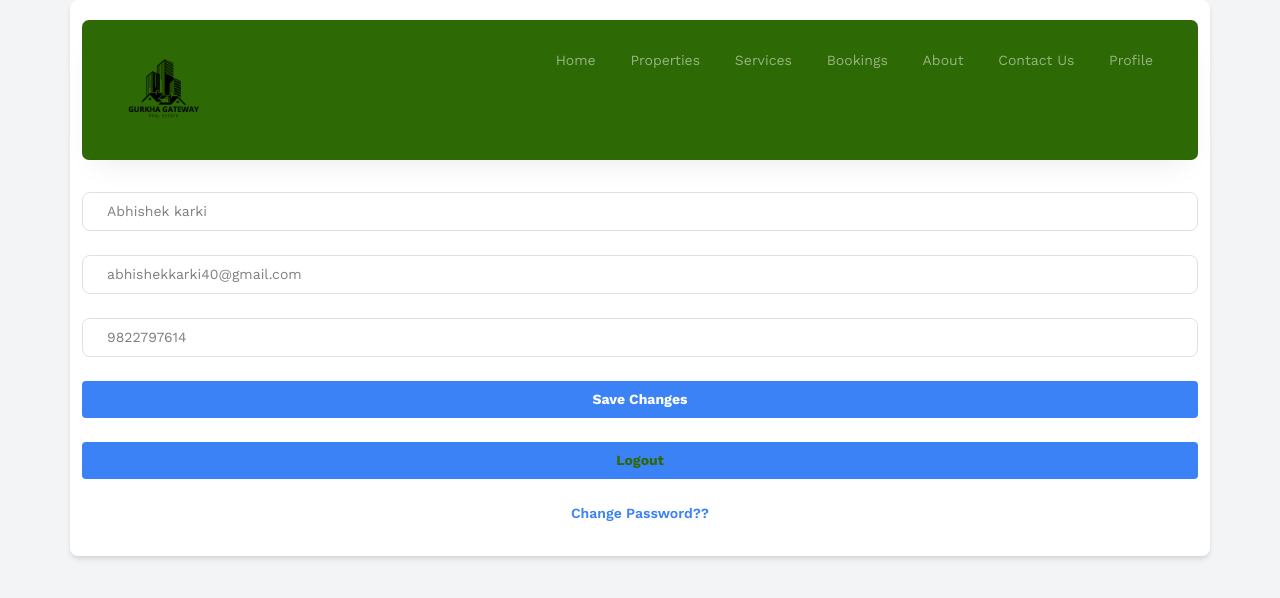
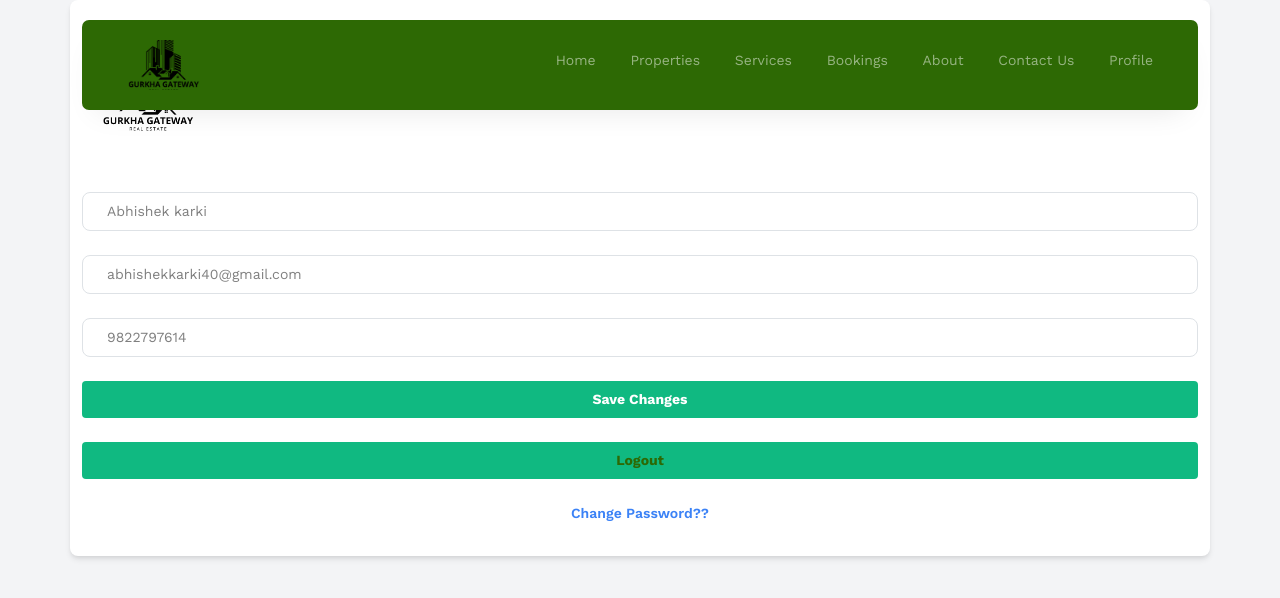
Before and after one commit to abhishekkarky/Realstate, a Django app: page /profile in a window 1280 px wide. Shown: the top 598 px of the page. Run offline with Django 5.2, Linux system fonts and the light colour scheme; a user stored in the database is signed in; some libraries are stand-ins or nearby versions.

Commit message:
some changes

```diff
--- a/realstate/settings.py
+++ b/realstate/settings.py
@@ -100,7 +100,7 @@ DATABASES = {
         'ENGINE': 'django.db.backends.mysql',
         'NAME': 'realstate',
         'USER': 'root',
-        'PASSWORD': 'user',
+        'PASSWORD': 'password',
         'HOST': 'localhost',
         'PORT': '3306',
         'OPTIONS': {
--- a/templates/profile.html
+++ b/templates/profile.html
@@ -24,10 +24,10 @@
     <link rel="stylesheet" href="static/css/aos.css" />
     <link rel="stylesheet" href="static/css/style.css" />
     <style>
-      .img{
+      img{
+        height : 50px;
         max-width: "100%";
-      /* height: 20px; */
-      object-fit: cover;
+        object-fit: cover;
       }
     </style>
   </head>
@@ -90,7 +90,7 @@
           name="email"
           value="{{email}}"
           required
-          class="w-full px-4 py-2 mb-4 border border-gray-300 rounded-lg focus:outline-none focus:border-blue-500"
+          class="w-full px-4 py-2 mb-4 border border-gray-300 rounded-lg focus:outline-none focus:border--green-500"
         />
         <input
           type="tel"
@@ -99,17 +99,17 @@
           name="number"
           value="{{number}}"
           required
-          class="w-full px-4 py-2 mb-4 border border-gray-300 rounded-lg focus:outline-none focus:border-blue-500"
+          class="w-full px-4 py-2 mb-4 border border-gray-300 rounded-lg focus:outline-none focus:border-green-500"
         />
         <button
           type="submit"
-          class="w-full bg-blue-500 text-white font-bold py-2 px-4 rounded focus:outline-none focus:bg-blue-600"
+          class="w-full bg-green-500 text-white font-bold py-2 px-4 rounded focus:outline-none focus:bg-blue-600"
         >
           Save Changes
         </button>
       </form>
       <button
-        class="w-full bg-blue-500 mt-4 text-white font-bold py-2 px-4 rounded focus:outline-none focus:bg-blue-600"
+        class="w-full bg-green-500 mt-4 text-white font-bold py-2 px-4 rounded focus:outline-none focus:bg-green-500"
       >
         <a href="logout"> Logout </a>
       </button>
```
